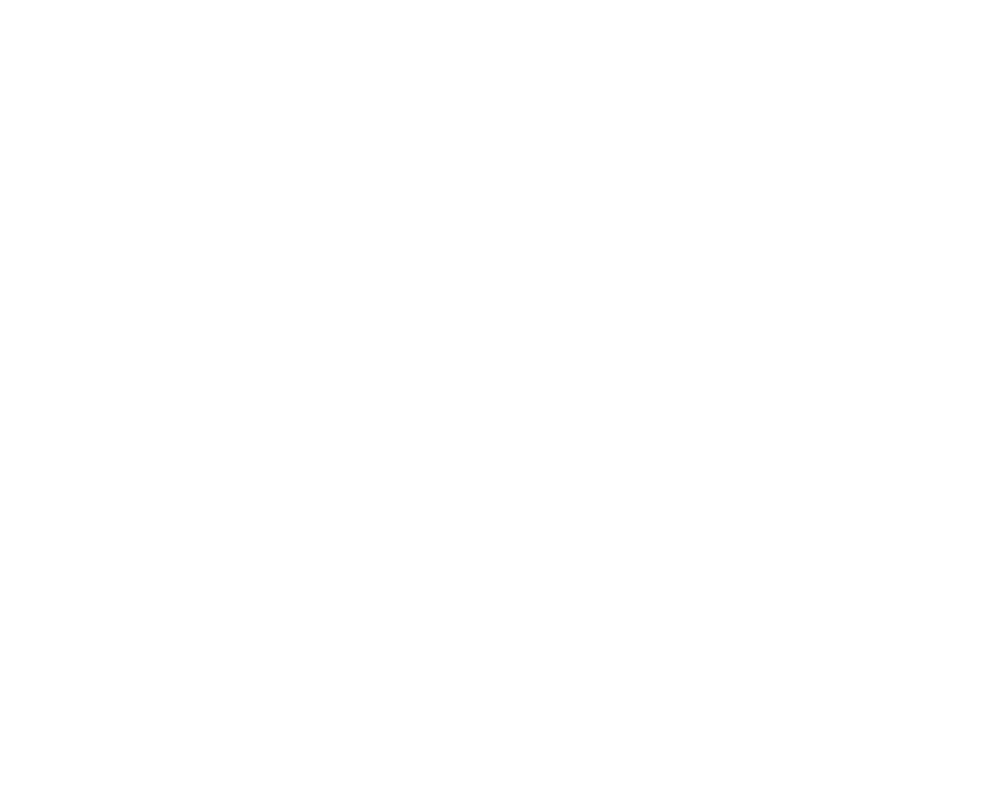
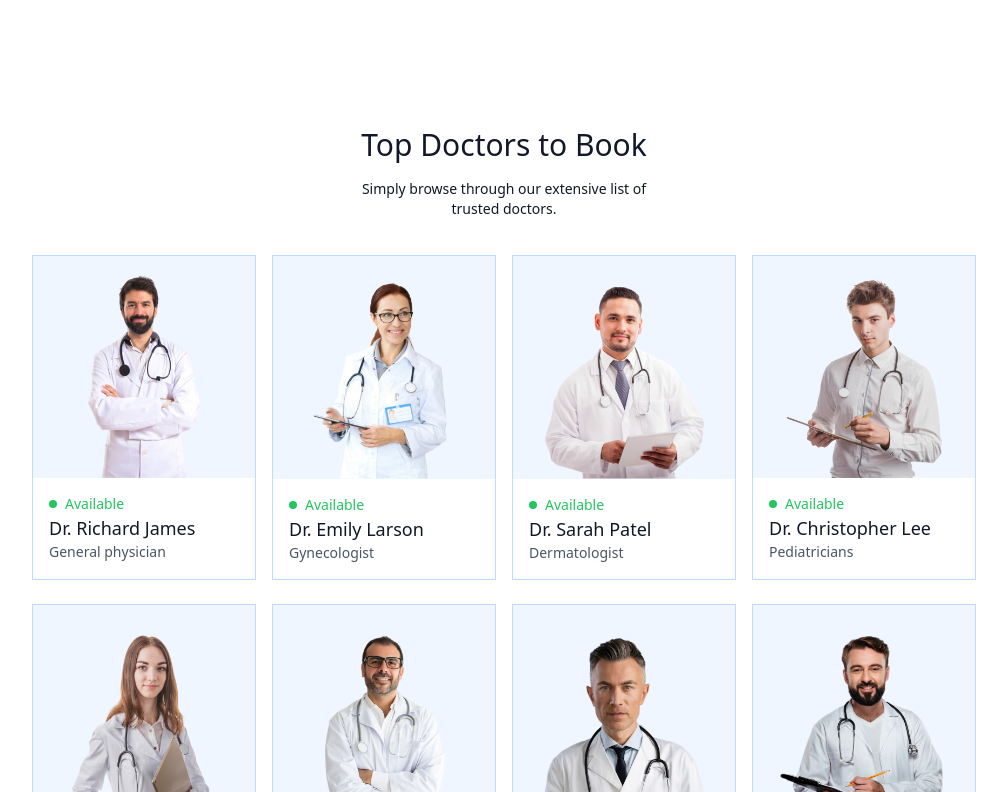
Before and after one commit to Sankalp13353/CareConnect, a React (Vite) app: page / in a window 1280 px wide. Shown: the part 1008-1800 px from the top of the page, without its empty margins (136-1143 px from the left). Before the commit the page ends 1071 px from the top, so only its background shows below. Built offline with nearby package versions, Linux system fonts and the light colour scheme; the HTML template or start-up script is replaced by a standard one.

Commit message:
top doctors section done before the context part

```diff
--- a/src/App.jsx
+++ b/src/App.jsx
@@ -23,7 +23,7 @@
         <Route path="/login" element={<Login />} />
         <Route path="/myAppointments" element={<MyAppointments />} />
         <Route path="/myProfile" element={<MyProfile />} />
-        <Route path="/appointment/:doctorId" element={<Appointment />} />
+        <Route path="/appointment/:docId" element={<Appointment />} />
       </Routes>
     </div>
   );
--- /dev/null
+++ b/src/components/TopDoctors.jsx
@@ -0,0 +1,31 @@
+import React, { use } from 'react';
+import {doctors} from '../assets/assets';
+import { useNavigate } from 'react-router-dom';
+
+const TopDoctors = () => {
+  const navigate = useNavigate();
+
+  return (
+    <div className='flex flex-col items-center gap-4 my-16 text-gray-900 md:mx-10 '>
+      <h1 className='text-3xl font-medium'>Top Doctors to Book</h1>
+      <p className='sm:w-1/3 text-center text-sm'>Simply browse through our extensive list of trusted doctors.</p>
+      <div className='w-full grid grid-cols-auto gap-4 pt-5 gap-y-6 px-3 sm:px-0'>
+          {doctors.slice(0,10).map((item,index)=>(
+            <div onClick={()=>navigate(`/appointment/${item._id}`)} key={index} className='border border-blue-200 rounded-x1 overflow-hidden cursor-pointer hover:translate-y-[-10px] transition-all duration-500 '>
+              <img className='bg-blue-50' src={item.image} alt="" />
+              <div className='p-4'>
+                <div className='flex items-center gap-2 text-sm text-center text-green-500'>
+                  <p className='w-2 h-2 bg-green-500 rounded-full'></p><p>Available</p>
+                </div>
+                <p className='text-gray-900 text-lg font-medium'>{item.name}</p>
+                <p className='text-gray-600 text-sm'>{item.speciality}</p>
+              </div>
+            </div>
+          ))}
+      </div>
+      <button className='bg-blue-50 text-gray-600 px-12 py-3 rounded-full mt-10'>more</button>
+    </div>
+  );
+}
+
+export default TopDoctors;
--- a/src/pages/Home.jsx
+++ b/src/pages/Home.jsx
@@ -1,12 +1,14 @@
 import React from 'react';
 import Header from '../components/Header';
 import SpecialityMenu from '../components/SpecialityMenu';
+import TopDoctors from '../components/TopDoctors';
 
 const Home = () => {
   return (
     <div>
       <Header />
       <SpecialityMenu />
+      <TopDoctors />
     </div>
   );
 }
--- a/tailwind.config.js
+++ b/tailwind.config.js
@@ -5,7 +5,10 @@
     extend: {
       colors:{
         primary: '#5f6FFF'
-      }
+      },
+      gridTemplateColumns: {
+        'auto': 'repeat(auto-fill, minmax(200px, 1fr))',
+      },
     },
   },
   plugins: [],
```
